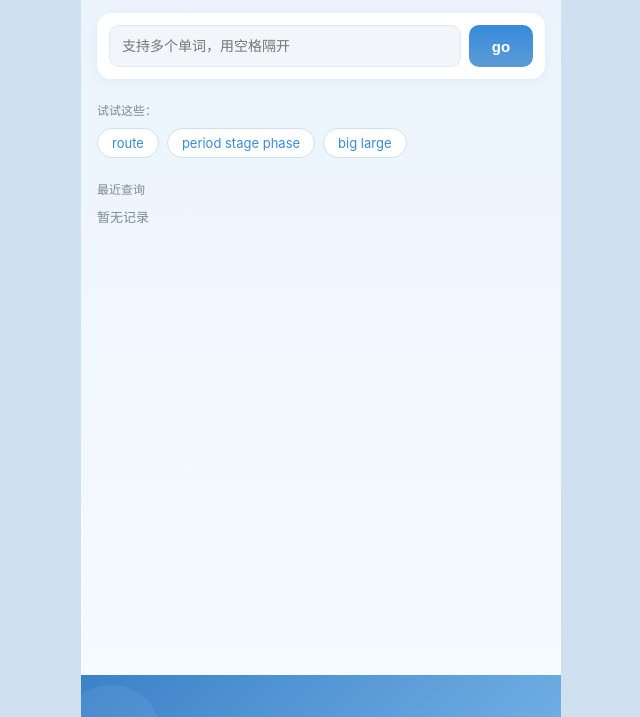
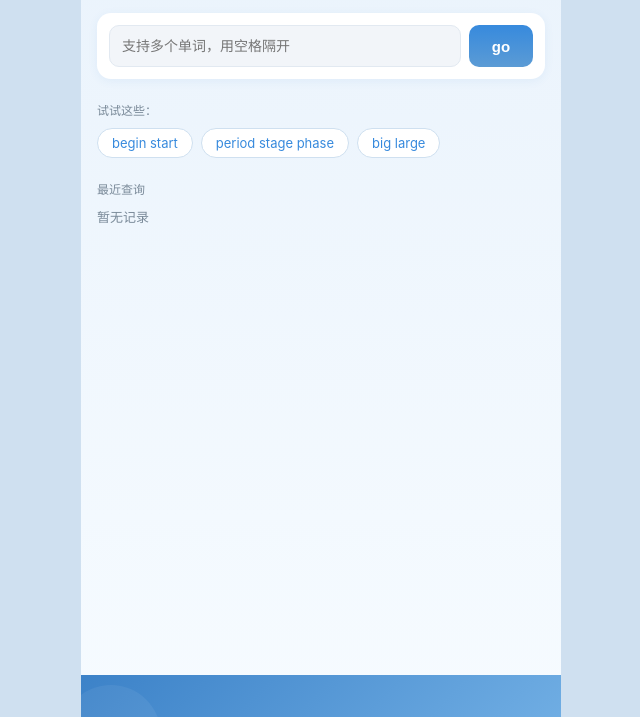
Before and after one commit to 966sand/MissPompei, a website: page public/index.html in a window 1280 px wide. Shown: the part 83-800 px from the top of the page, without its empty margins (319-959 px from the left). Drawn offline with Linux system fonts and the light colour scheme.

Commit message:
待输入页示例词：route 替换为 begin start（更直观展示近义词对比）

```diff
--- a/public/index.html
+++ b/public/index.html
@@ -30,7 +30,7 @@
         <div class="quick">
           <div class="quick-label">试试这些：</div>
           <div class="tags" id="tags">
-            <span class="tag">route</span>
+            <span class="tag">begin start</span>
             <span class="tag">period stage phase</span>
             <span class="tag">big large</span>
           </div>
```
